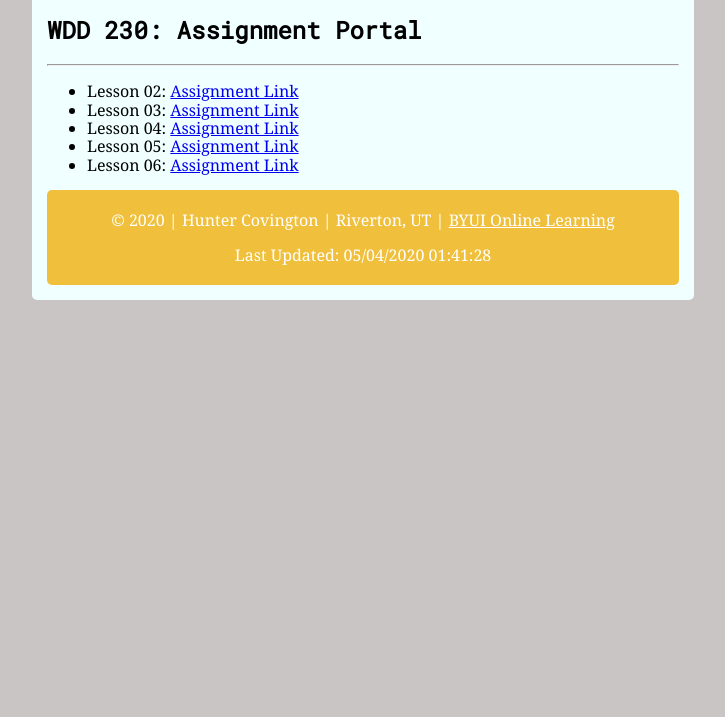
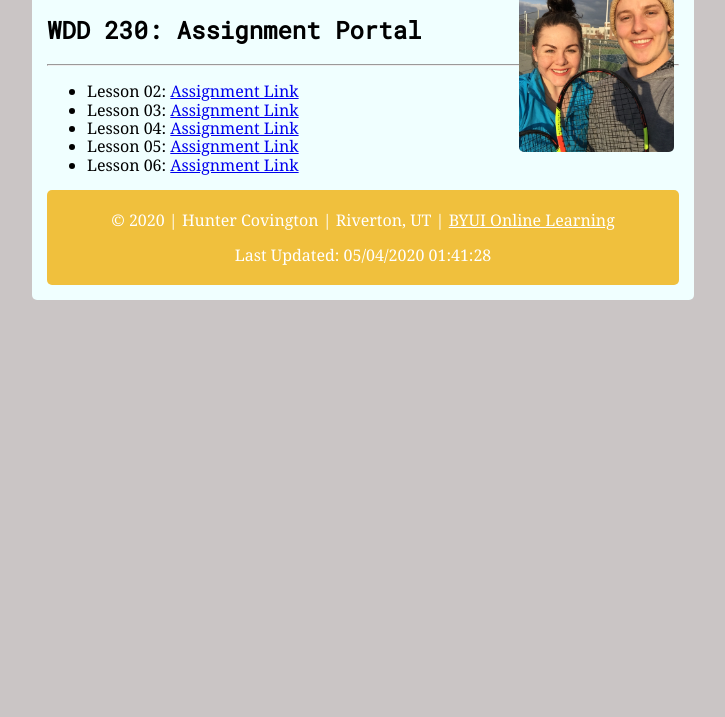
Before and after one commit to Huncov07/Huncov07.github.io, a plain HTML site: page index.html in a window 1280 px wide. Shown: the part 83-800 px from the top of the page, without its empty margins (277-1002 px from the left). Drawn offline with Linux system fonts and the light colour scheme.

Commit message:
rework picture

```diff
--- a/index.html
+++ b/index.html
@@ -15,7 +15,7 @@
     <div id="content">
 <header>
     <h1>Hunter Covington</h1>
-    <img src="IMG_0397.jpg" alt="Hunter and Wendy" title="Hunter & Wendy">
+    <img src="images/IMG_0397.jpg" alt="Hunter and Wendy" title="Hunter & Wendy">
 </header>
 <main>
      <h2>WDD 230: Assignment Portal</h2>
```
